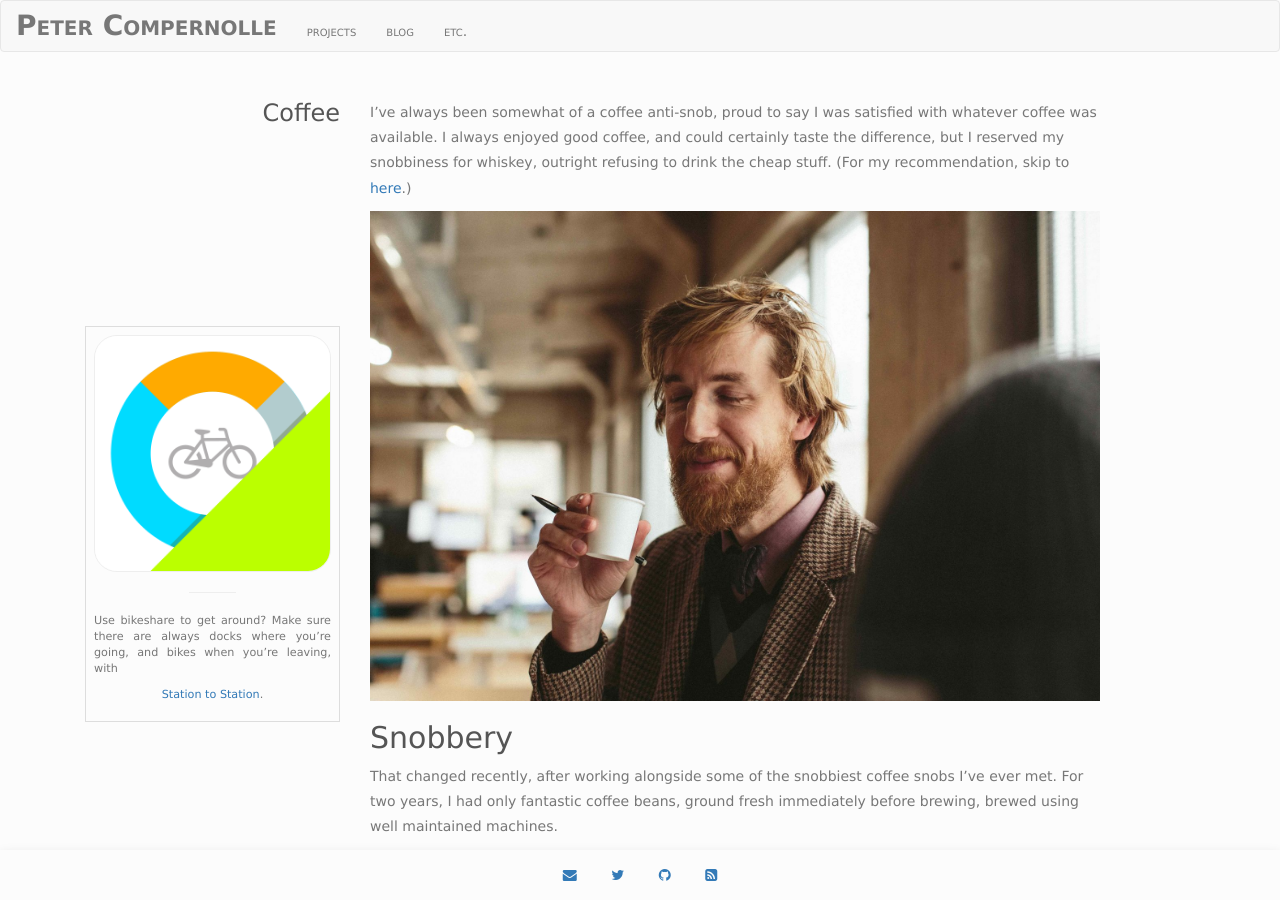
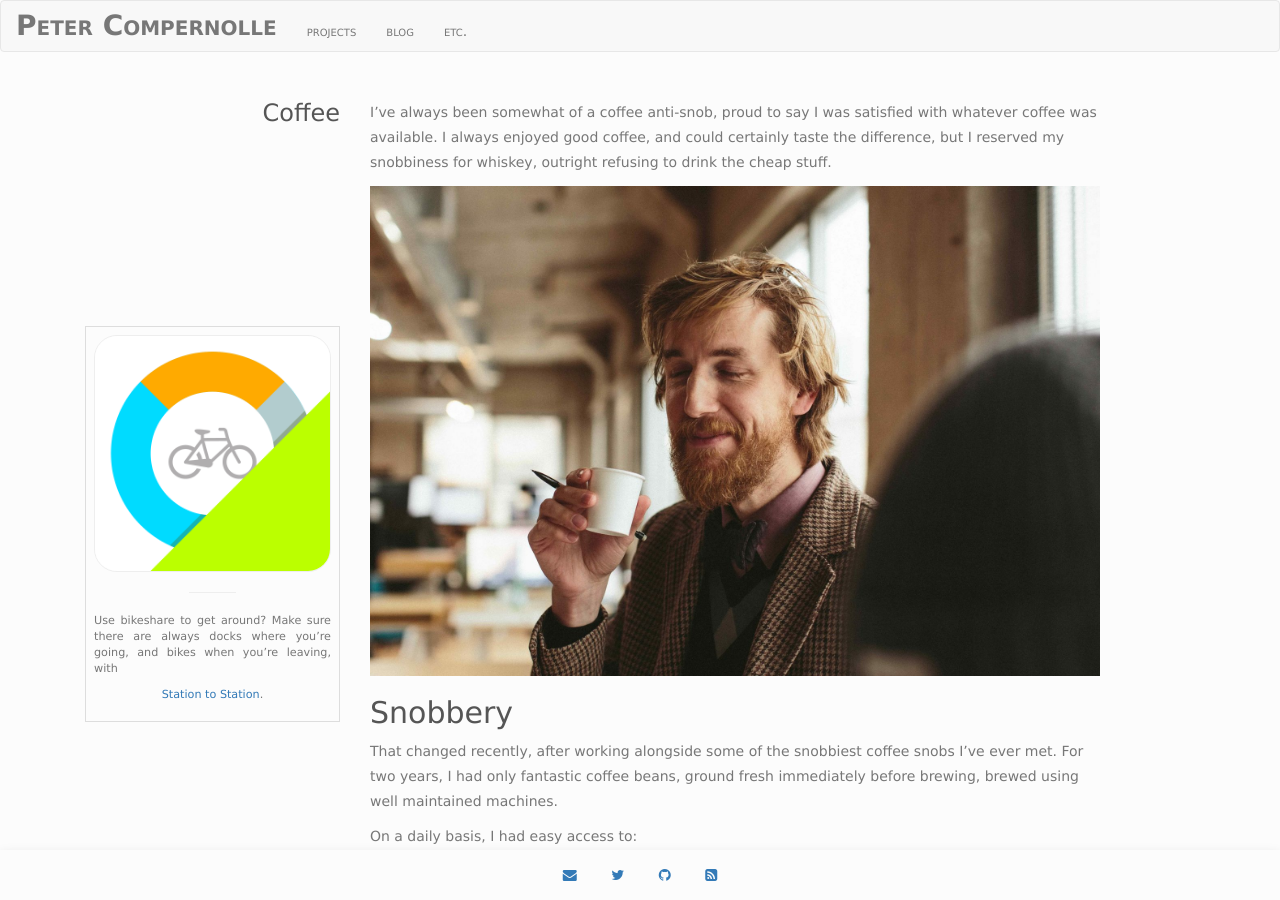
Before and after one commit to thelowlypeon/thelowlypeon.github.io, a Jekyll site: the page built from _posts/2017-01-18-coffee.md, in a window 1280 px wide and 900 px high. Built offline with Jekyll 4.4.1, drawn with Linux system fonts in a browser that asks for light colours; some of the changed text lies outside the part shown.

Commit message:
minor copy changes to coffee post

```diff
--- a/_posts/2017-01-18-coffee.md
+++ b/_posts/2017-01-18-coffee.md
@@ -6,7 +6,7 @@ categories: coffee snobbery
 image: posts/coffee/me-drinking-coffee.jpg
 ---
 
-I've always been somewhat of a coffee anti-snob, proud to say I was satisfied with whatever coffee was available. I always enjoyed good coffee, and could certainly taste the difference, but I reserved my snobbiness for whiskey, outright refusing to drink the cheap stuff. (For my recommendation, skip to [here](#making-great-coffee).)
+I've always been somewhat of a coffee anti-snob, proud to say I was satisfied with whatever coffee was available. I always enjoyed good coffee, and could certainly taste the difference, but I reserved my snobbiness for whiskey, outright refusing to drink the cheap stuff.
 
 ![](/assets/images/posts/coffee/me-drinking-coffee.jpg)
 
```
Also changed, not shown: other parts of _posts/2017-01-18-coffee.md (+1 -1 lines).
